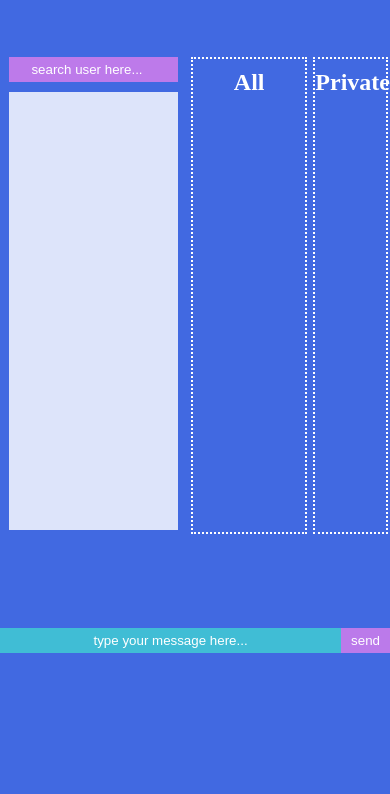
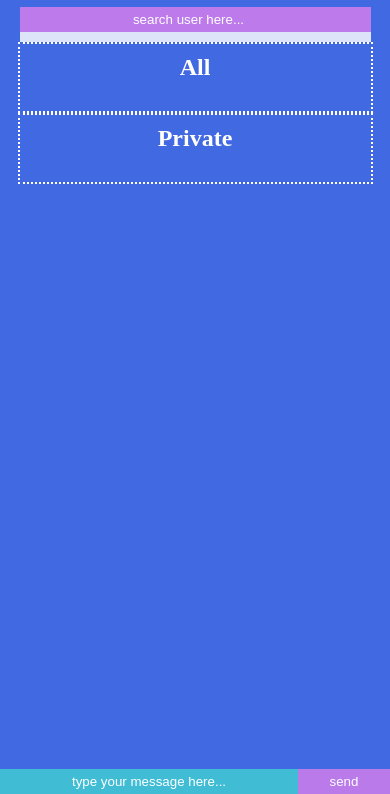
Before and after one commit to tylerhkmontana/bluevery, a website: page public/chat.html in a window 390 px wide. Shown: the part 50-844 px from the top of the page. Drawn offline with nearby package versions, Linux system fonts and the light colour scheme; no server answers.

Commit message:
responsive design

```diff
--- a/public/style.css
+++ b/public/style.css
@@ -171,3 +171,47 @@
   cursor: pointer;
   text-decoration: underline;
 }
+
+@media screen and (max-width: 700px) {
+  #main {
+    display: flex;
+    flex-direction: column;
+  }
+
+  .chat-room, #user-list div {
+    margin-top: 0;
+    height: 90%;
+  }
+
+  #private-chat {
+    margin-bottom: 50px;
+  }
+
+  #private-chat-room, #all-chat-room {
+    margin: 15px;
+  }
+
+  #chat-input {
+    width: 100vw;
+    position: fixed;
+    bottom: 0;
+    display: flex;
+    justify-content: center;
+  }
+
+  #chat-input input{
+    width: auto;
+    flex: 4;
+  }
+
+  #chat-input button {
+    flex: 1;
+  }
+
+  #user-profile {
+    position: fixed;
+    bottom: 30px;
+    width: 100%;
+    text-align: center;
+  }
+}
```
